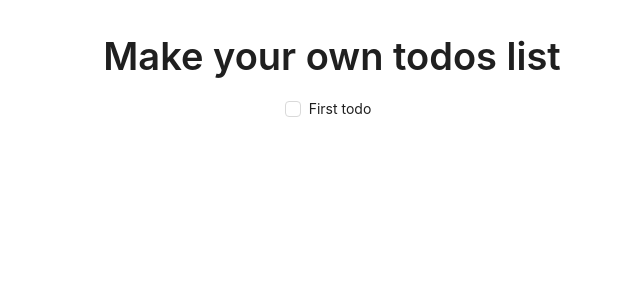
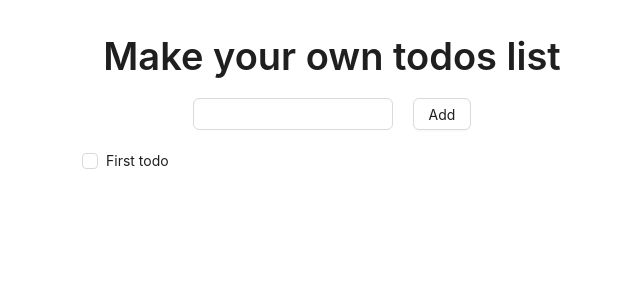
Before and after one commit to AndreiManya/TODO-Fullstack-REACT-RN-Nodejs-, a React (Create React App) app in the folder my-app/: page / in a window 1280 px wide. Shown: the top 300 px of the page, without its empty margins (308-948 px from the left). Built offline with nearby package versions, Linux system fonts and the light colour scheme.

Commit message:
feat: add new task ui

```diff
--- a/my-app/src/App.css
+++ b/my-app/src/App.css
@@ -1,5 +1,15 @@
 .App {
   display: flex;
-  align-items: center;
   flex-direction: column;
+  max-width: 500px;
+  margin: auto;
+  text-align: center;
 }
+.flex {
+  display: flex;
+  margin: auto;
+}
+.input {
+  max-width: 200px;
+  margin: 0 20px 20px 0;
+}
--- a/my-app/src/components/todoList/todoList.tsx
+++ b/my-app/src/components/todoList/todoList.tsx
@@ -1,21 +1,47 @@
 import React, { useState } from 'react';
 import Todo from '../todo/todo';
-import { Typography } from 'antd';
-import { TodoProps } from '../../interface/todo';
+import { Typography, Input, Button } from 'antd';
+import { TodoProps, InputProps } from '../../interface/todo';
 
 const TodoList = () => {
   const { Title } = Typography;
-  const [list, setList] = useState<TodoProps[]>([{id: 1, value: 'First todo', checked: false}])
+  const [list, setList] = useState<TodoProps[]>([{id: 1, value: 'First todo', checked: false}]);
+  const [value, setValue] = useState<InputProps>({text: '', isError: false});
+
   const setChecked = (id: number) => {
     setList(prev => prev.map((todo: TodoProps) => todo.id === id ? {...todo, checked: !todo.checked} : todo));
+  }
+  const handlerAddTask = () => {
+    if(value.text.length) {
+      setList((prev) => [...prev, { id: prev.length + 1, value: value.text, checked: false} as TodoProps]);
+      setValue({...value, text: ''});
+    }
   }
 
   return (
     <>
       <Title> Make your own todos list </Title>
+      <div className='flex'>
+        <Input
+          className='input'
+          value={value.text}
+          onChange={(e) => setValue({...value, text: e.target.value})}
+        />
+        <Button
+          onClick={handlerAddTask}
+        >
+          Add
+        </Button>
+      </div>
       {
         list.length && list.map((e) => (
-          <Todo key={e.id} id={e.id} value={e.value} checked={e.checked} setChecked={(id: number) => setChecked(id)}/>
+          <Todo
+            key={e.id}
+            id={e.id}
+            value={e.value}
+            checked={e.checked}
+            setChecked={(id: number) => setChecked(id)}
+          />
         ))
       }
     </>
--- a/my-app/src/interface/todo.tsx
+++ b/my-app/src/interface/todo.tsx
@@ -10,3 +10,8 @@ export interface TodoEdit {
     checked: boolean,
     setChecked: Function
 }
+
+export interface InputProps {
+    text: string,
+    isError: boolean,
+}
```
